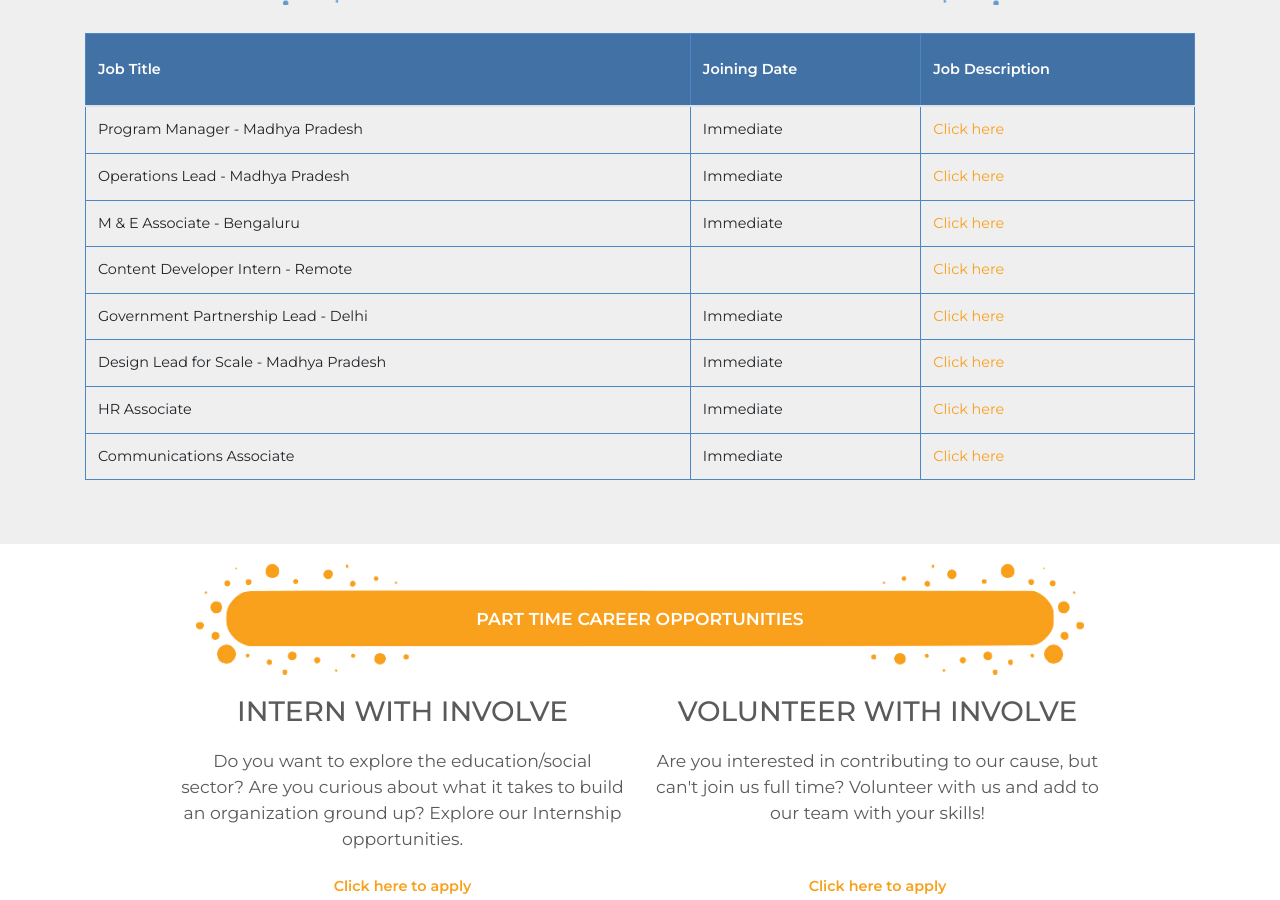
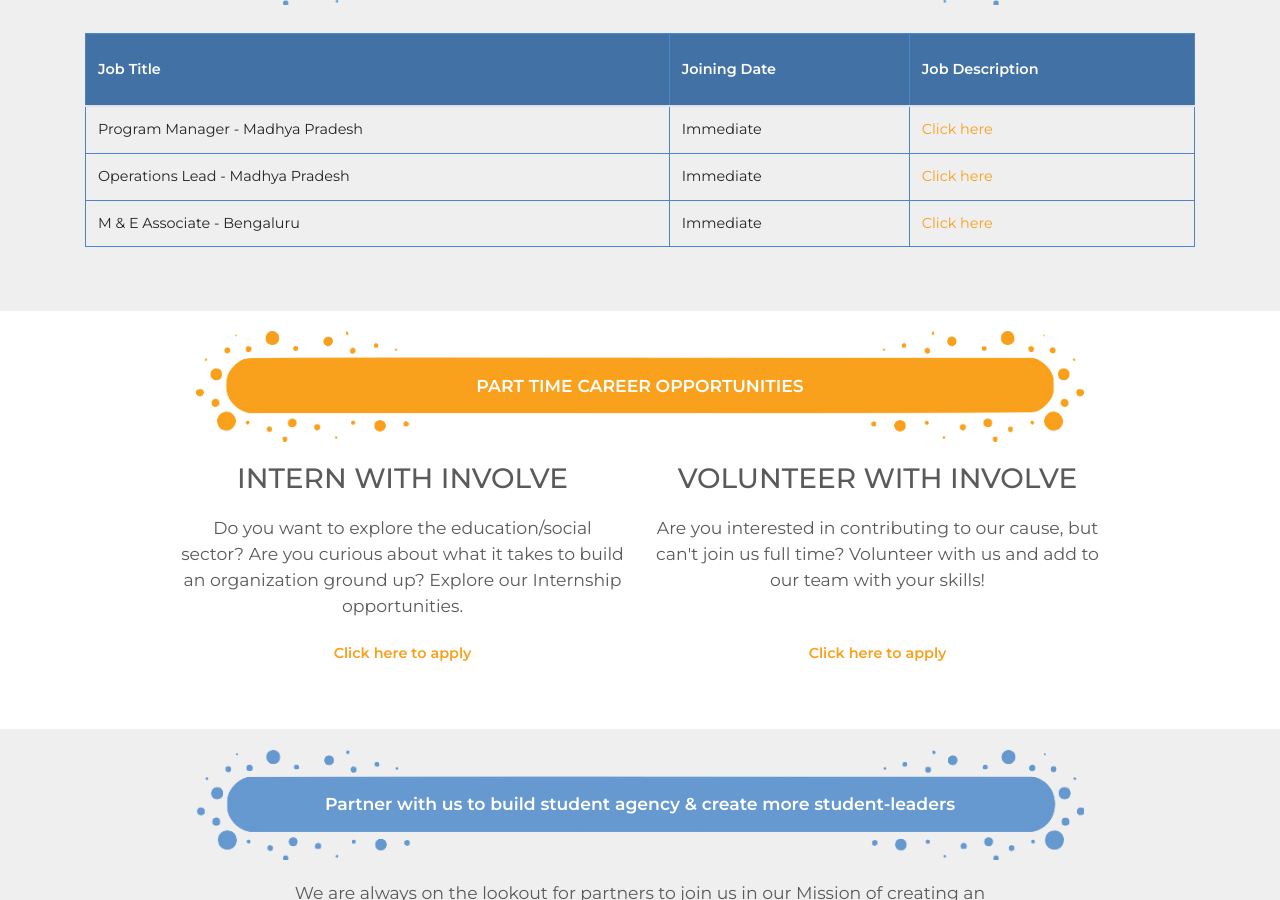
Before and after one commit to Involve-Edu/involveedupublic, a Jekyll site: the page built from get-involved.md, in a window 1280 px wide and 900 px high, scrolled down 542 px. Built offline with Jekyll 4.4.1, drawn with Linux system fonts in a browser that asks for light colours; comment, search, counter and statistics services are not loaded.

Commit message:
Update get-involved.yml

```diff
--- a/_data/get-involved.yml
+++ b/_data/get-involved.yml
@@ -15,26 +15,6 @@
     - title: M & E Associate - Bengaluru
       date:  Immediate
       apply_link: https://docs.google.com/document/d/1M17qtZwYWn92rVAnAkmE3fC-nPeg-fsl9I5bFGJ5nw0/edit
-
-    - title: Content Developer Intern - Remote
-      date:
-      apply_link: https://docs.google.com/document/d/16z9Zm1-wDiMB6d_sLHxZskLG60uEBEb-bx-vUGAbYnA/edit
-
-    - title: Government Partnership Lead - Delhi
-      date:  Immediate
-      apply_link: https://docs.google.com/document/d/1AObfzcFtwPJby9xae_8kFf70V5D6VL8sYaX6D9IfBAM/edit
-
-    - title: Design Lead for Scale - Madhya Pradesh
-      date:  Immediate
-      apply_link: https://docs.google.com/document/d/1U9JcLyFnM-SE8q9sDnZSYNVHA3QOX4nVEGnpdvMiT24/edit
-
-    - title: HR Associate
-      date:  Immediate
-      apply_link: https://docs.google.com/document/d/1luQ3TVAX0zbTJwrxM065lgDEg42Pq94f8ivfvaT5dNo/edit?usp=sharing
-
-    - title: Communications Associate
-      date:  Immediate
-      apply_link: https://docs.google.com/document/d/1Z7YbEb4FnhpU4VECbKJ8ryK4RGG37hgqX4Yo5_jdY88/edit
 
 part_time_carrers:
   title: PART TIME CAREER OPPORTUNITIES
```
